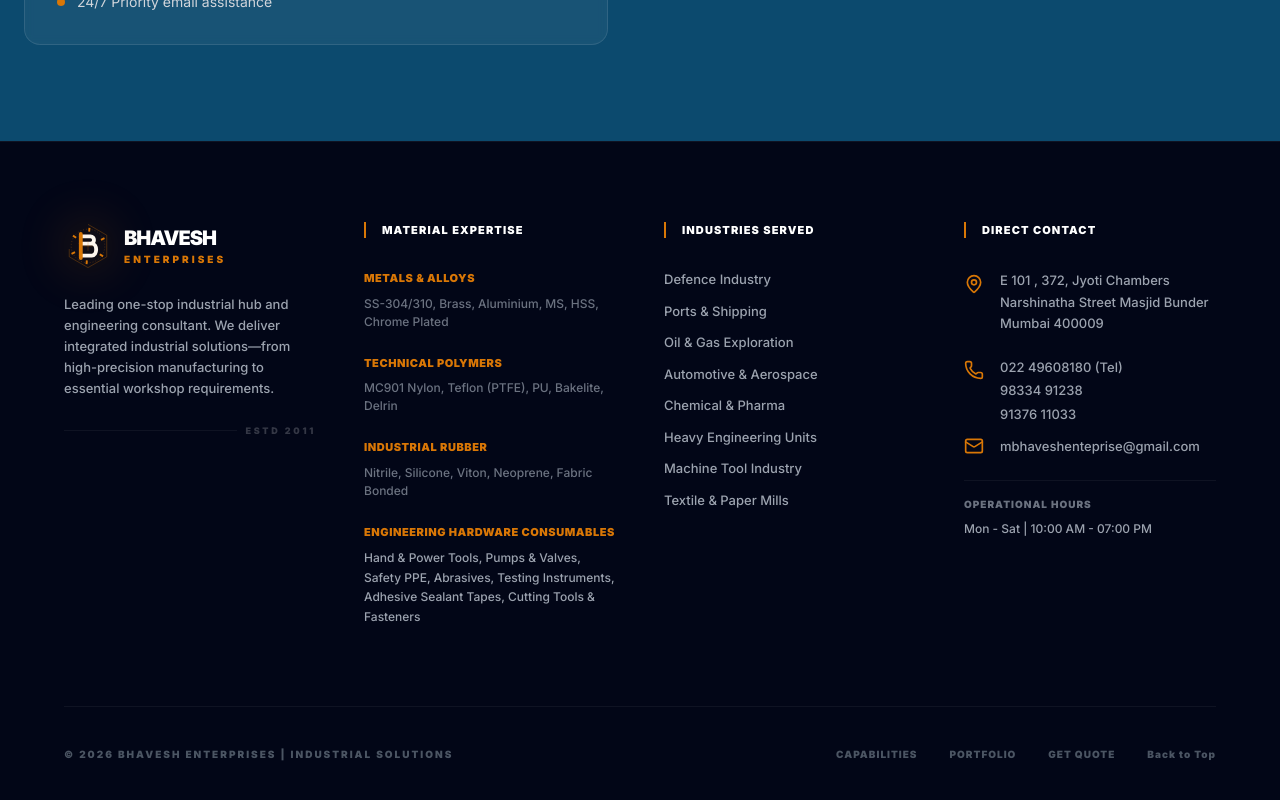
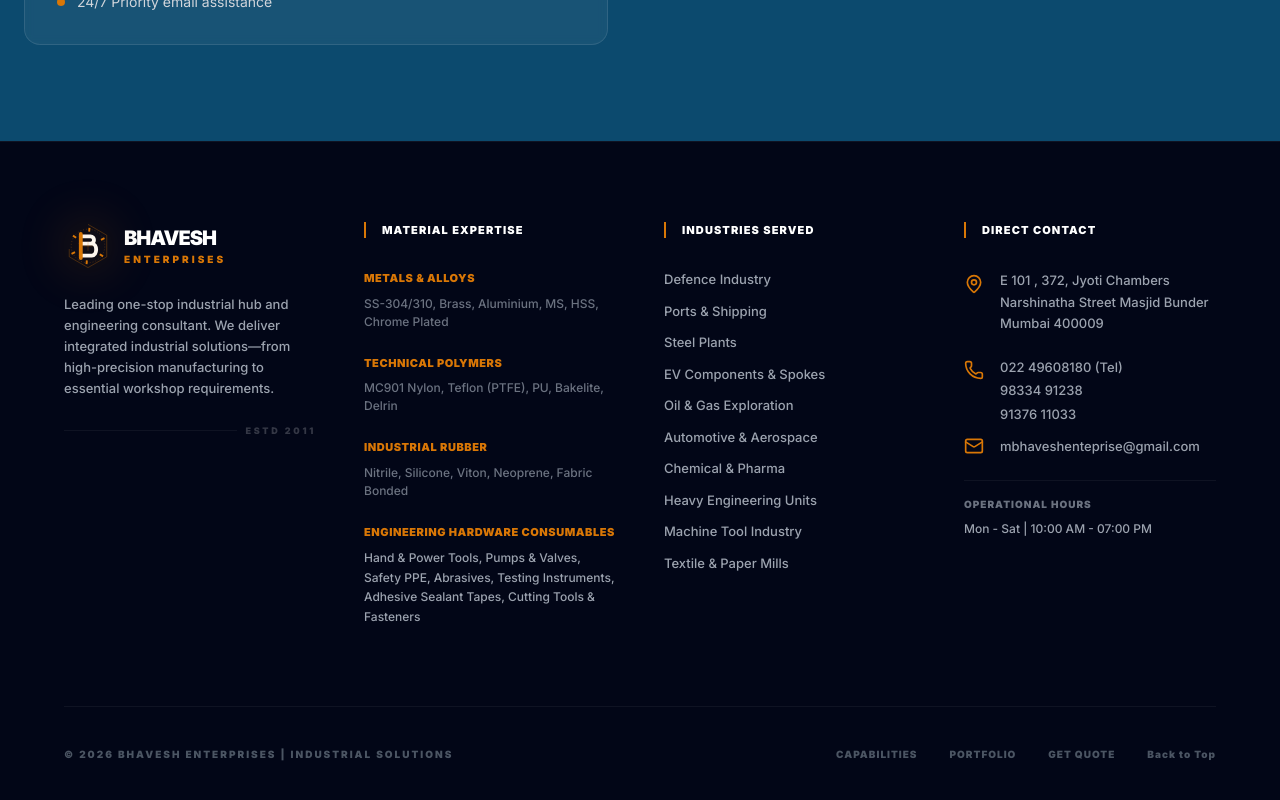
Before and after one commit to savagecoderharsh19/bhavesh.enterprise-portfolio-website-, a Next.js app: page / in a window 1280 px wide. Shown: the part 9103-9903 px from the top of the page. Built offline with nearby package versions, Linux system fonts and the light colour scheme.

Commit message:
Update industries served with Steel Plants and EV Components

```diff
--- a/components/sections/Footer.tsx
+++ b/components/sections/Footer.tsx
@@ -59,6 +59,8 @@
                         <ul className="space-y-3 text-[13px] text-gray-400 font-medium">
                             <li className="flex items-center gap-2"><span>Defence Industry</span></li>
                             <li className="flex items-center gap-2"><span>Ports & Shipping</span></li>
+                            <li className="flex items-center gap-2"><span>Steel Plants</span></li>
+                            <li className="flex items-center gap-2"><span>EV Components & Spokes</span></li>
                             <li className="flex items-center gap-2"><span>Oil & Gas Exploration</span></li>
                             <li className="flex items-center gap-2"><span>Automotive & Aerospace</span></li>
                             <li className="flex items-center gap-2"><span>Chemical & Pharma</span></li>
```
